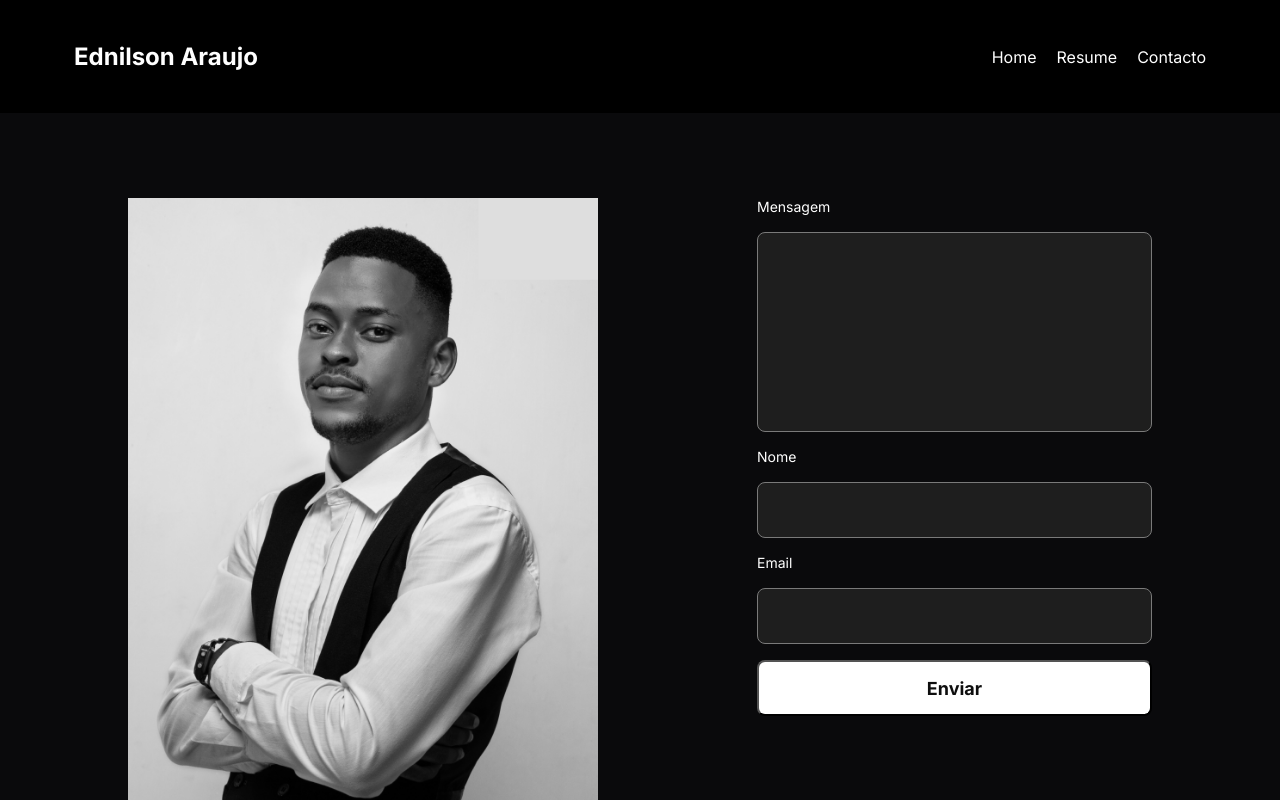
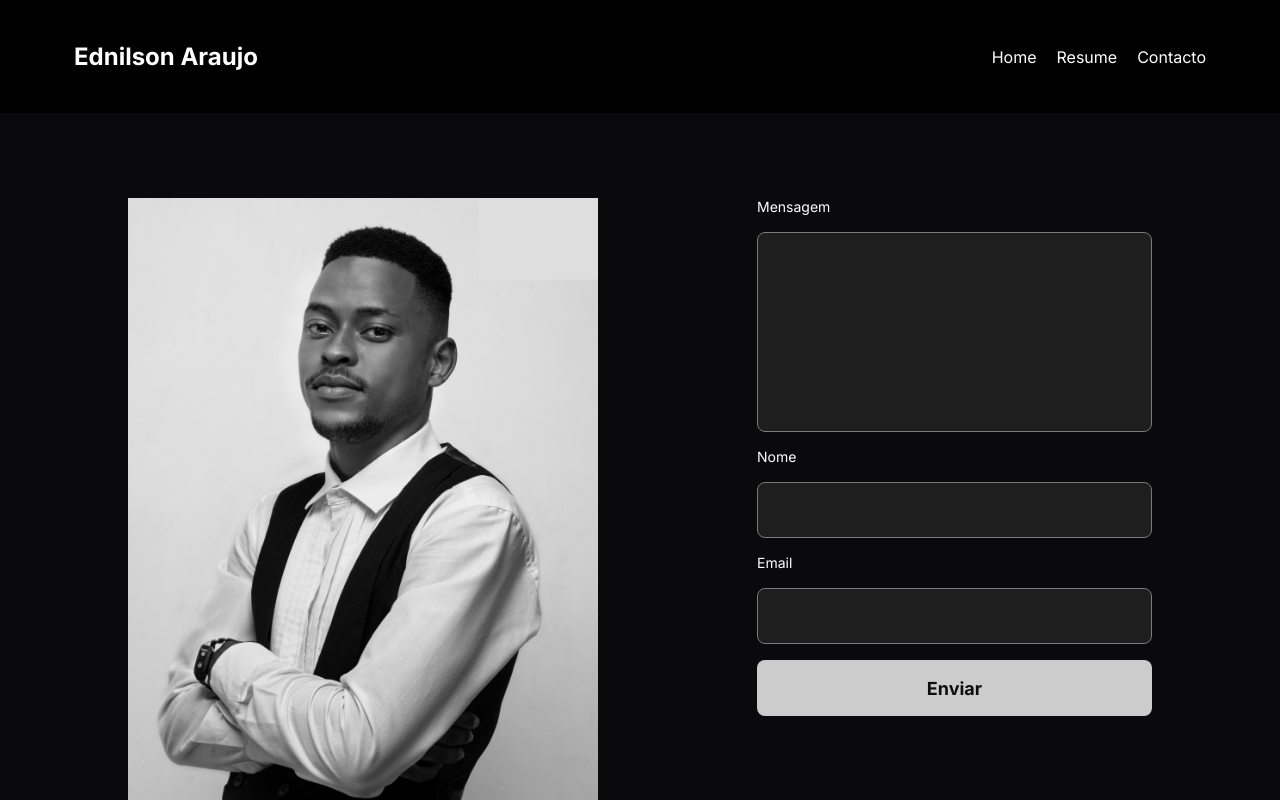
Before and after one commit to AugustoMachado01/Portifolio_Ednilson, a React (Vite) app: page /contacto in a window 1280 px wide. In both pictures the pointer is over the button "Enviar". Shown: the top 800 px of the page. Built offline with nearby package versions, Linux system fonts and the light colour scheme; a web font is replaced by a local one.

Commit message:
update footer buttom:hover

```diff
--- a/src/Contact/styles.module.css
+++ b/src/Contact/styles.module.css
@@ -37,6 +37,7 @@
   background: #fff;
   font-family: "Inter", serif;
   color: #0e0e0e;
+  border: none;
 
   cursor: pointer;
 
@@ -44,6 +45,9 @@
   font-style: normal;
   font-weight: 700;
   line-height: normal;
+}
+.container .message button:hover{
+  background-color: #ccc;
 }
 
 .container .message textarea:focus {
```
